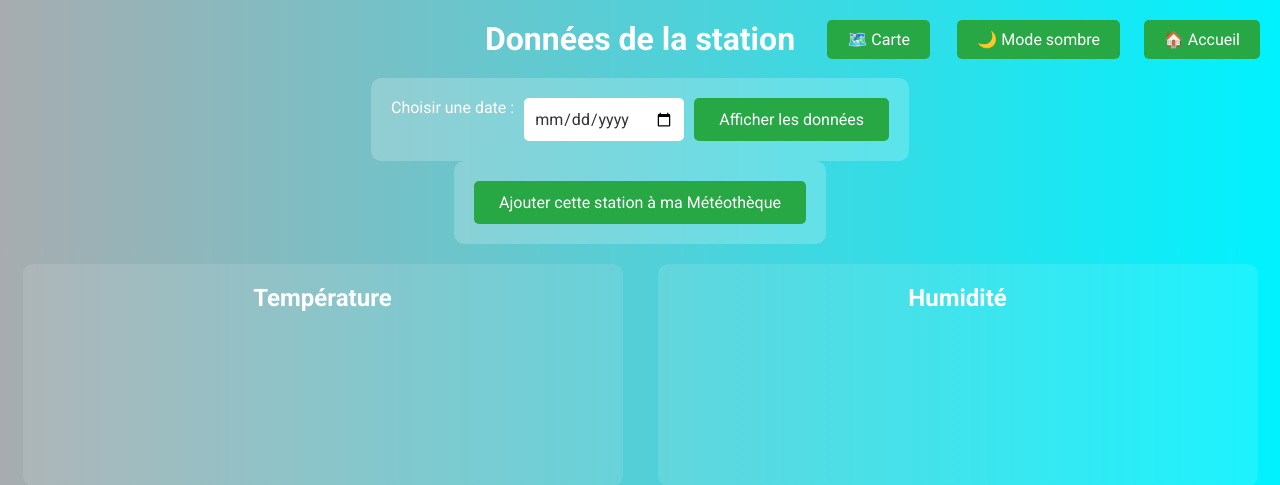
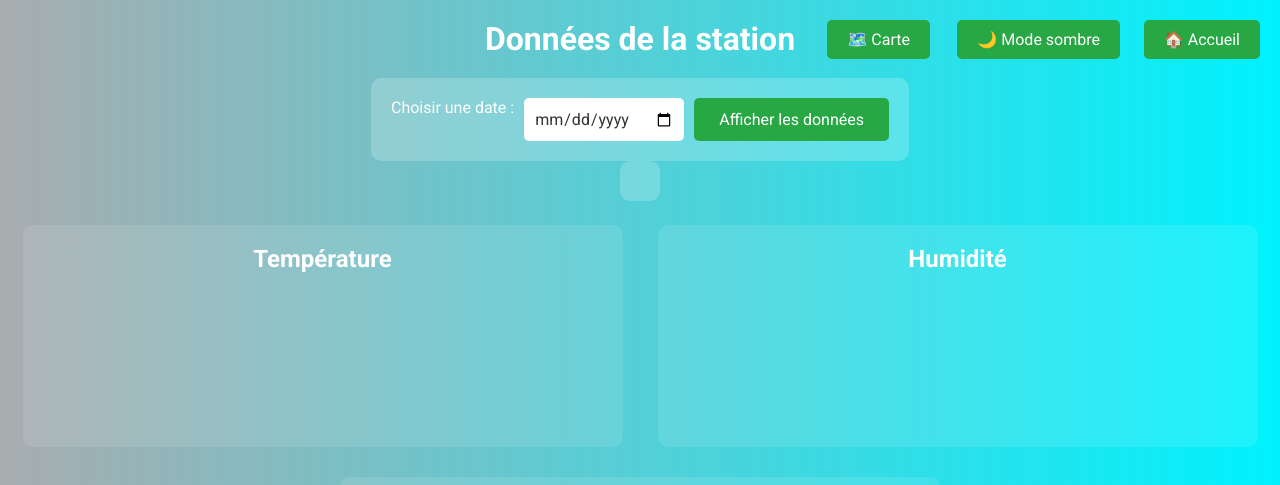
Before and after one commit to Piierre/SAE-3.01-Developpement-application, a PHP site: page /station.php in a window 1280 px wide. Shown: the top 485 px of the page. Run offline with PHP 8.4, Linux system fonts and the light colour scheme.

Commit message:
petits changements

```diff
--- a/src/View/station/station.php
+++ b/src/View/station/station.php
@@ -278,7 +278,6 @@ $stationName = isset($_GET['name']) ? $_GET['name'] : '';
     <input type="hidden" name="description" value="Détails de la station <?= htmlspecialchars($_GET['station_name'] ?? '') ?>">
     <input type="hidden" name="station_name" id="station_name_input" value="<?= isset($_GET['station_name']) ? htmlspecialchars($_GET['station_name']) : '' ?>">
     <input type="hidden" name="search_date" id="search_date_input" value="<?= isset($_GET['date']) ? htmlspecialchars($_GET['date']) : '' ?>">
-    <button type="submit">Ajouter cette station à ma Météothèque</button>
 </form>
 
 <script>
@@ -293,13 +292,6 @@ function validateForm() {
     return true;
 }
 </script>
-
-
-
-
-
-
-
         <div class="search-container" id="searchContainer">
             <input type="text" id="search" placeholder="Rechercher une station..." onkeyup="searchStations(this.value)">
             <div id="suggestions"></div>
```
